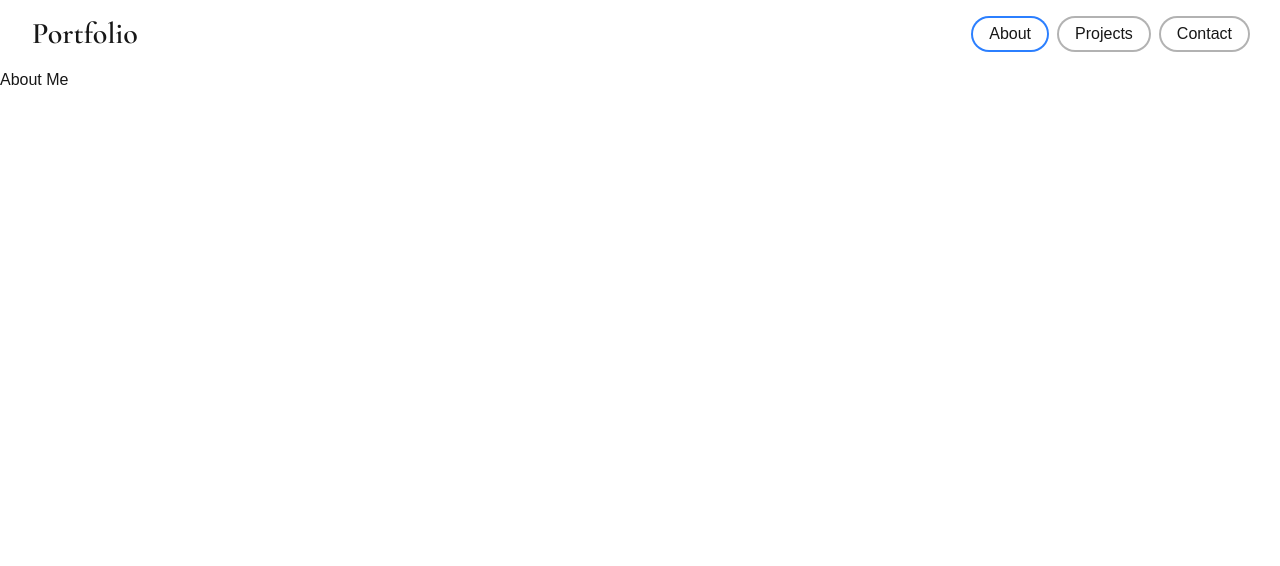
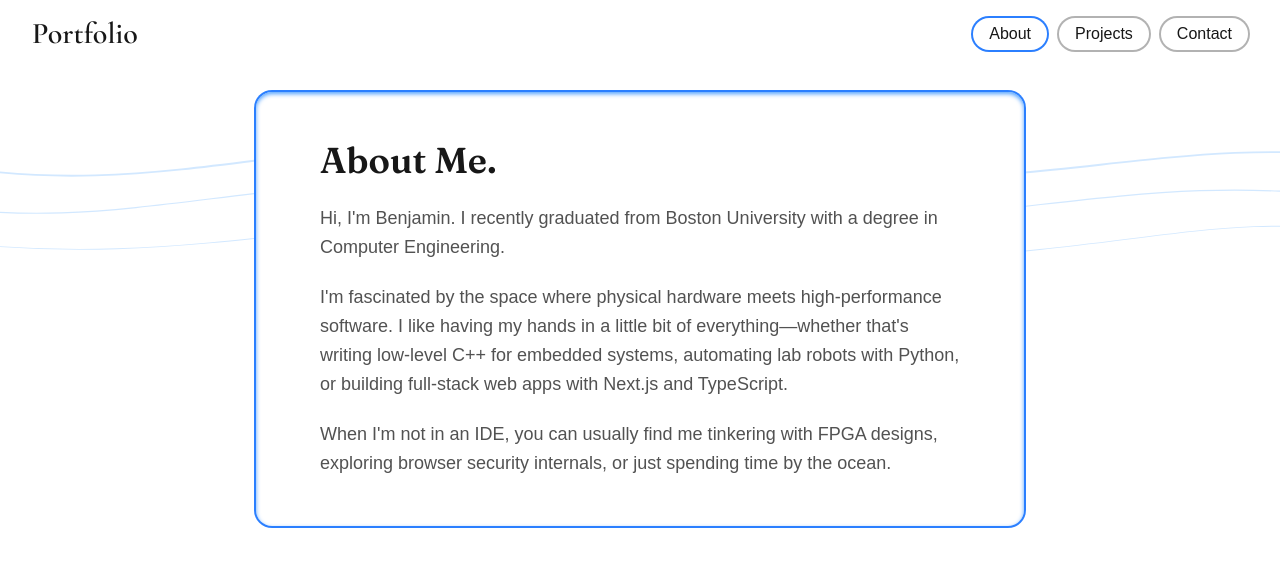
Before and after one commit to Benjamin-Dekan/portfolio, a Next.js app: page /about in a window 1280 px wide. Shown: the top 566 px of the page. Built offline with nearby package versions, Linux system fonts and the light colour scheme.

Commit message:
feat: add about me information

```diff
--- a/app/(main)/about/page.tsx
+++ b/app/(main)/about/page.tsx
@@ -1,5 +1,45 @@
+import { Fraunces } from "next/font/google";
+import { WavyBackground } from "@/app/components/ui/WavyBackground";
+
+const fraunces = Fraunces({
+  subsets: ["latin"],
+});
+
 const AboutPage = () => {
-  return <div> About Me</div>;
+  return (
+    <div className="px-6 min-h-[50vh] flex items-center justify-center py-6 relative w-full">
+      <WavyBackground />
+
+      {/* Changed max-w-[1600px] to max-w-3xl for a better reading width, and added relative z-10 to ensure it sits above the wavy background */}
+      <div className="relative z-10 max-w-3xl mx-auto ring-2 ring-blue-500 bg-white inset-shadow-sm inset-shadow-blue-400 rounded-2xl px-8 py-12 md:px-16">
+        <h1 className={`${fraunces.className} font-semibold text-4xl mb-6`}>
+          About Me.
+        </h1>
+
+        {/* Removed max-w-md. Added space-y-5 to handle the spacing between paragraphs automatically, and increased line-height for readability */}
+        <div className="text-neutral-600 space-y-5 leading-relaxed text-lg">
+          <p>
+            Hi, I'm Benjamin. I recently graduated from Boston University with a
+            degree in Computer Engineering.
+          </p>
+
+          <p>
+            I'm fascinated by the space where physical hardware meets
+            high-performance software. I like having my hands in a little bit of
+            everything—whether that's writing low-level C++ for embedded
+            systems, automating lab robots with Python, or building full-stack
+            web apps with Next.js and TypeScript.
+          </p>
+
+          <p>
+            When I'm not in an IDE, you can usually find me tinkering with FPGA
+            designs, exploring browser security internals, or just spending time
+            by the ocean.
+          </p>
+        </div>
+      </div>
+    </div>
+  );
 };
 
 export default AboutPage;
```
